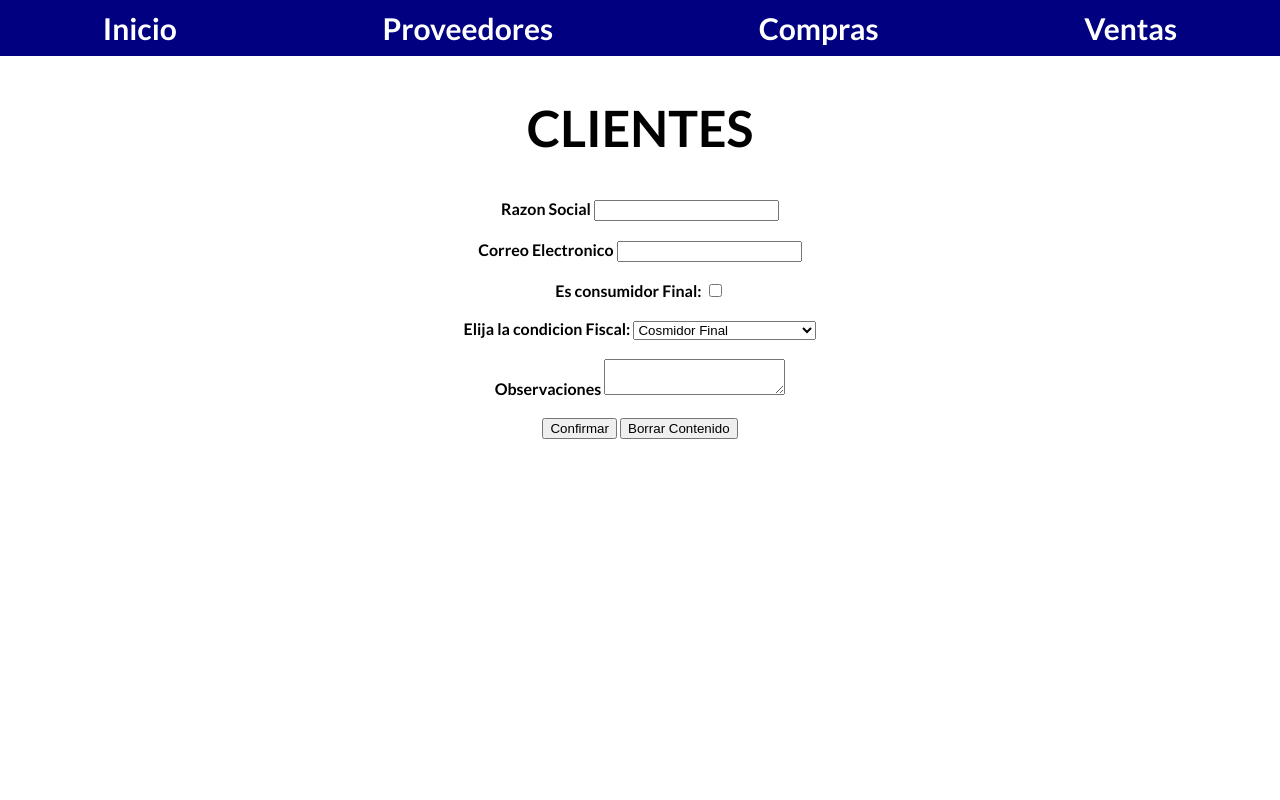
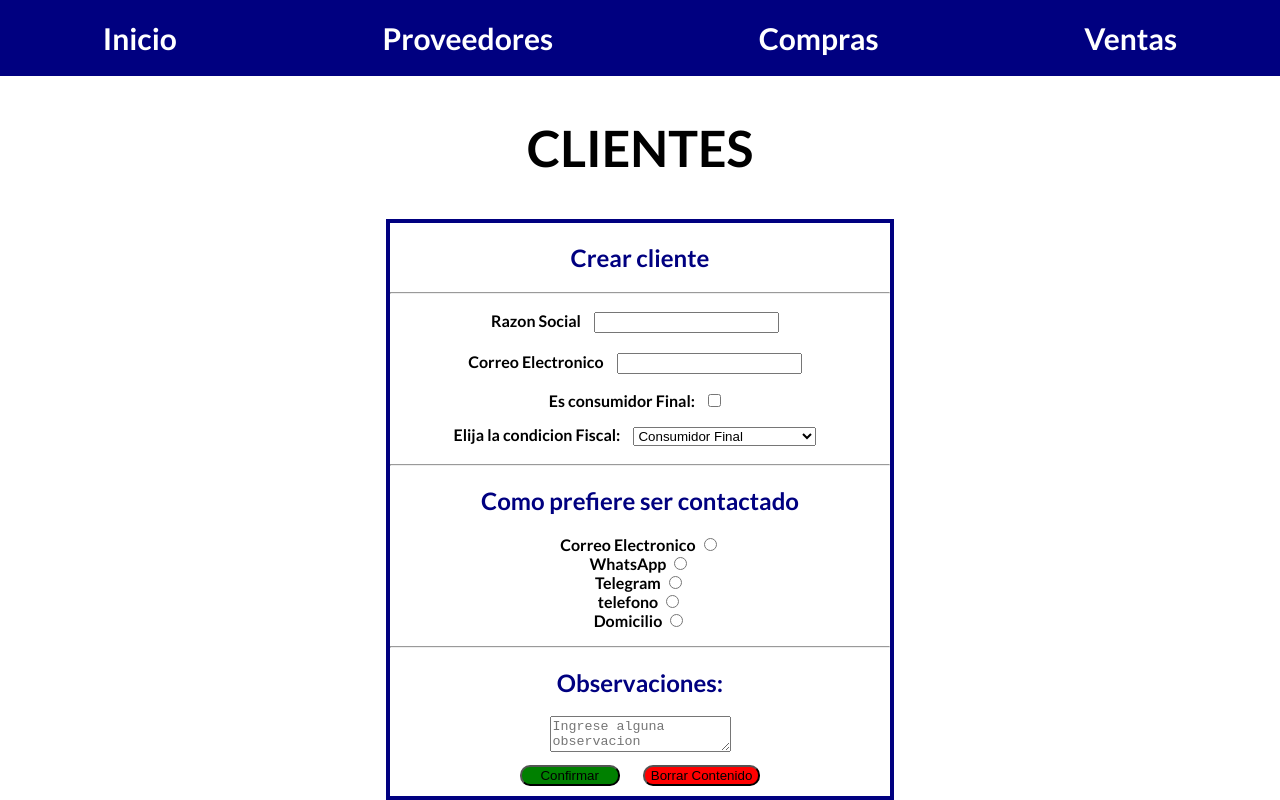
Before and after one commit to FrancoLelli/Proyecto_Sistema, a plain HTML site: page clientes.html in a window 1280 px wide. Drawn offline with Linux system fonts and the light colour scheme.

Commit message:
Cambios en Clientes

```diff
--- a/clientes.html
+++ b/clientes.html
@@ -21,11 +21,10 @@
     <section>
         <h1 align="center">CLIENTES</h1>
 
-    <!--
-        LABEL:Permite dar un titulo o descripcion, para el formulario
-        INPUT: control iteratico(se repite), para que el usuario ingrese los datos en un formulario,
-        FOCO: Cuanso presionamos sobre el input, o lo pasamos por "arriba"
-        atributos/propiedad: Son las caracteristas, en este caso, de las etiquetas
+        <!--LABEL:
+            INPUT:
+            FOCO
+            atributos/propiedad: Es la caracteristica de la etiqueta
             value, name, type: Propiedades de las etiqueteas
             action: donde se envia. se necesita de un submit
             reset: te pone todo en blanco
@@ -35,49 +34,80 @@
             colspan: para juntar celdas, hay que darle un valor en horizontal
             rowspan: para juntar celdas, hay que darle un valor en vertical
 
-        Metodos: Acciones que puede hacer, en este caso, las etiquetas
+            Metodos / Acciones:
             method: accion que hara el formulario.
 
         -->
-   <div class="form" align="center">
-        <form name="formCarga" method="post" action="hola.html">
+    <div class="div_form" align="center">
+            <form class="form" name="formCarga" method="post" action="hola.html">
+                <section class="section">
+                <h2 class="titulos">Crear cliente</h2>
+                <!-- Los HR Crean una linea o borde -->
+                    <hr>
                 <label>
                     Razon Social
                 </label>
-            <input type="text" name="textRazonSocial">
-            <br>
+                <input type="text" name="textRazonSocial" class="input">
                 <br>
                 <label>
                     Correo Electronico
                 </label>
-            <input type="text" name="textCorreoElectronico">
+                <input type="text" name="textCorreoElectronico" class="input">
                 <br>
+
+                <label> Es consumidor Final: </label>
+                <!--Para tildar la opcion correcta-->
+                <input type="checkbox" name="btnConsumidor" class="input">
                 <br>
-            <label>
-            Es consumidor Final:
-            </label>
-            <input type="checkbox" name="btnConsumidor">
-            <br>
-            <br>
-            <label>
+
+                <label >
                     Elija la condicion Fiscal:
                 </label>
-            <select name="sltCP">
-                <option value="1">Cosmidor Final</option>
+
+                <!--
+                    seleect va con option
+                    option: siempre un value
+                    Se utiliza para cuando hay que seleccionar una opcion
+                -->
+                <select name="sltCP" class="input">
+                    <option value="1">Consumidor Final</option>
                     <option value="2">Responsable Inscripto</option>
                     <option value="3">Exento</option>
                     <option value="4">No quiere pagar impuestos</option>
                 </select>
+            <hr >
+
+
+                <h2 class="titulos">Como prefiere ser contactado</h2>
+
+                <p class="form_radio">
+                    <!--Permiten elegir una opcion en un grupo.
+                        Para elegir a uno solo, tendremos que tener el mismo name, id, etc-->
+                <label for="correo_electronico">Correo Electronico</label>
+                <input type="radio" name="form_radio" value="correo_electronico"> <br>
+
+                <label for="WhatsApp">WhatsApp</label>
+                <input type="radio" name="form_radio" value="whatsapp">  <br>
+
+                <label for="telegram">Telegram</label>
+                <input type="radio" name="form_radio" value="telegram"> <br>
+
+                <label for="Telefono">telefono</label>
+                <input type="radio" name="form_radio" value="telefono">  <br>
+
+                <label for="Domicilio">Domicilio</label>
+                <input type="radio" name="form_radio" value="domicilio">
+                </p>
+
+                <hr>
+                <h2 class="titulos">Observaciones:</h2>
+                <textarea name="txtArea" placeholder="Ingrese alguna observacion"></textarea>
+                <!--Placeholder es lo que va escrito adentro, antes de escribir-->
                 <br>
-            <br>
-            <label>
-                Observaciones
-            </label>
-            <textarea name="txtArea"></textarea>
-            <br>
-            <br>
-            <input type="submit" name="btnConfirmar" value="Confirmar">
-            <input type="reset" name="btnReset" value="Borrar Contenido">
+
+                <input type="submit" name="btnConfirmar" value="Confirmar" class="botones botonEnviar">
+                <input type="reset" name="btnReset" value="Borrar Contenido" class="botones botonBorrar">
+            </div>
             </form>
         </div>
     </section>
--- a/style.css
+++ b/style.css
@@ -6,17 +6,57 @@ body{
 
 .padreAnclas{
     background-color: rgb(0, 0, 128);
-    display: flex;
-    flex-direction: row;
-    justify-content: space-around;
+    display: flex; /* BUSCAR */
+    flex-direction: row; /* BUSCAR */
+    justify-content: space-around;  /* BUSCAR */
 }
 .anclas{
-    margin: 10px;
-    text-decoration: none;
-    color: white;
-     font-size: 30px;
+    margin: 10px; /* Es el margen */
+    padding: 10px; /* Espacio entre el borde del contenido, y el contenido */
+    text-decoration: none; /* BUSCAR */
+    color: white;  /* Color */
+     font-size: 30px; /* Tamaño de letra */
+}
+.anclas:hover{
+    background-color: rgb(42, 42, 255);
+    color: aqua;
 }
 
 h1{
     font-size: 50px;
 }
+.form{
+    border: 4px solid rgb(0, 0, 128);
+    width: 500px;
+    display: block; /* BUSCAR */
+    justify-content: center; /* BUSCAR */
+}
+
+.botones{
+    margin: 10px 10px;
+
+    border-radius: 10px;
+
+}
+.botonEnviar{
+width: 100px;
+background-color: green;
+}
+.botonBorrar{
+   background-color: red;
+
+}
+
+.input{
+    margin: 10px;
+}
+.section{
+    /* Posicione todo en el centro asi queda todo parejo con justify en eje horizontal y align  en eje vertical */
+    display: block;
+    justify-content: center;
+    align-items: center;
+
+}
+.titulos{
+    color: rgb(0, 0, 128);
+}
```
Lines whose indentation alone changed are shown as unchanged.
